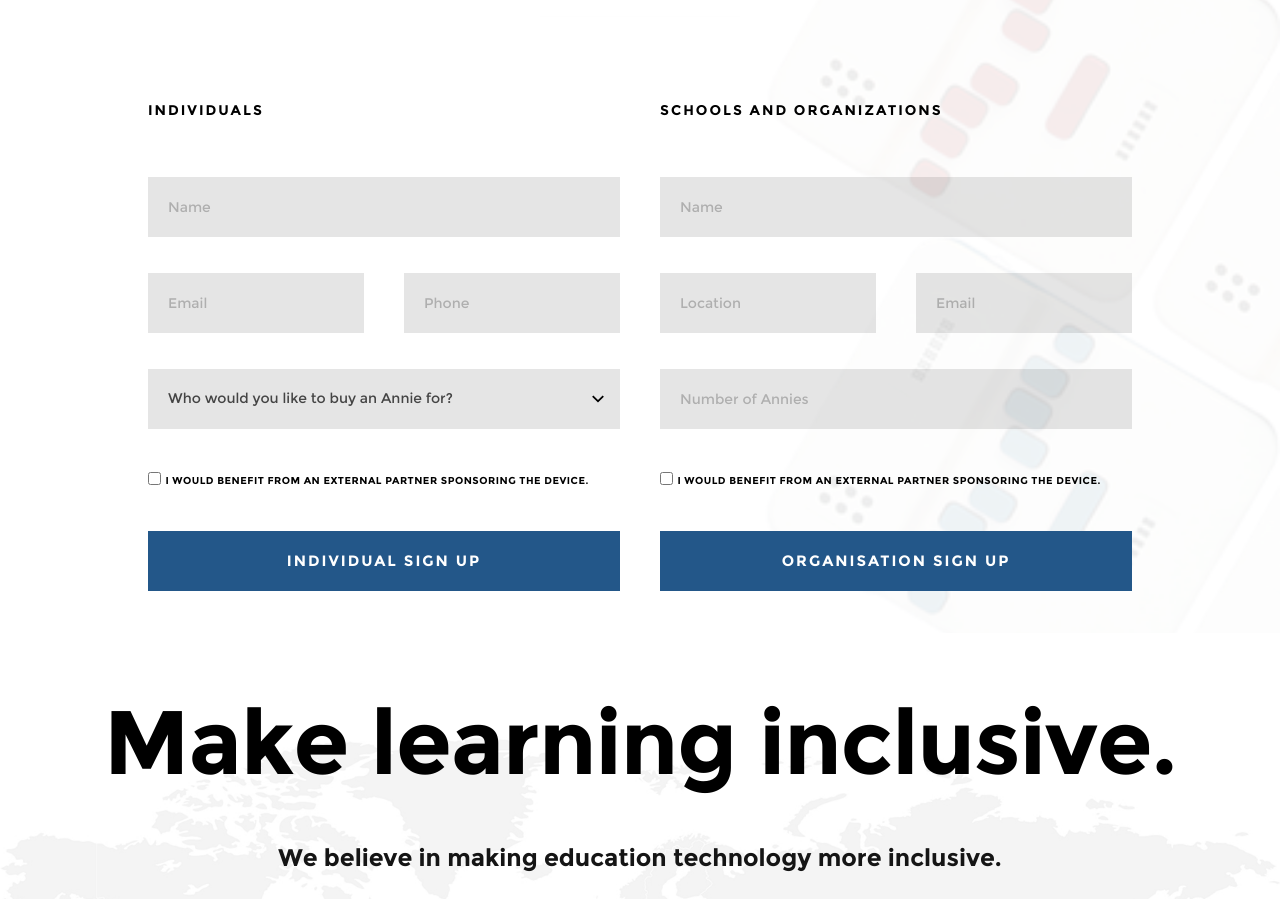
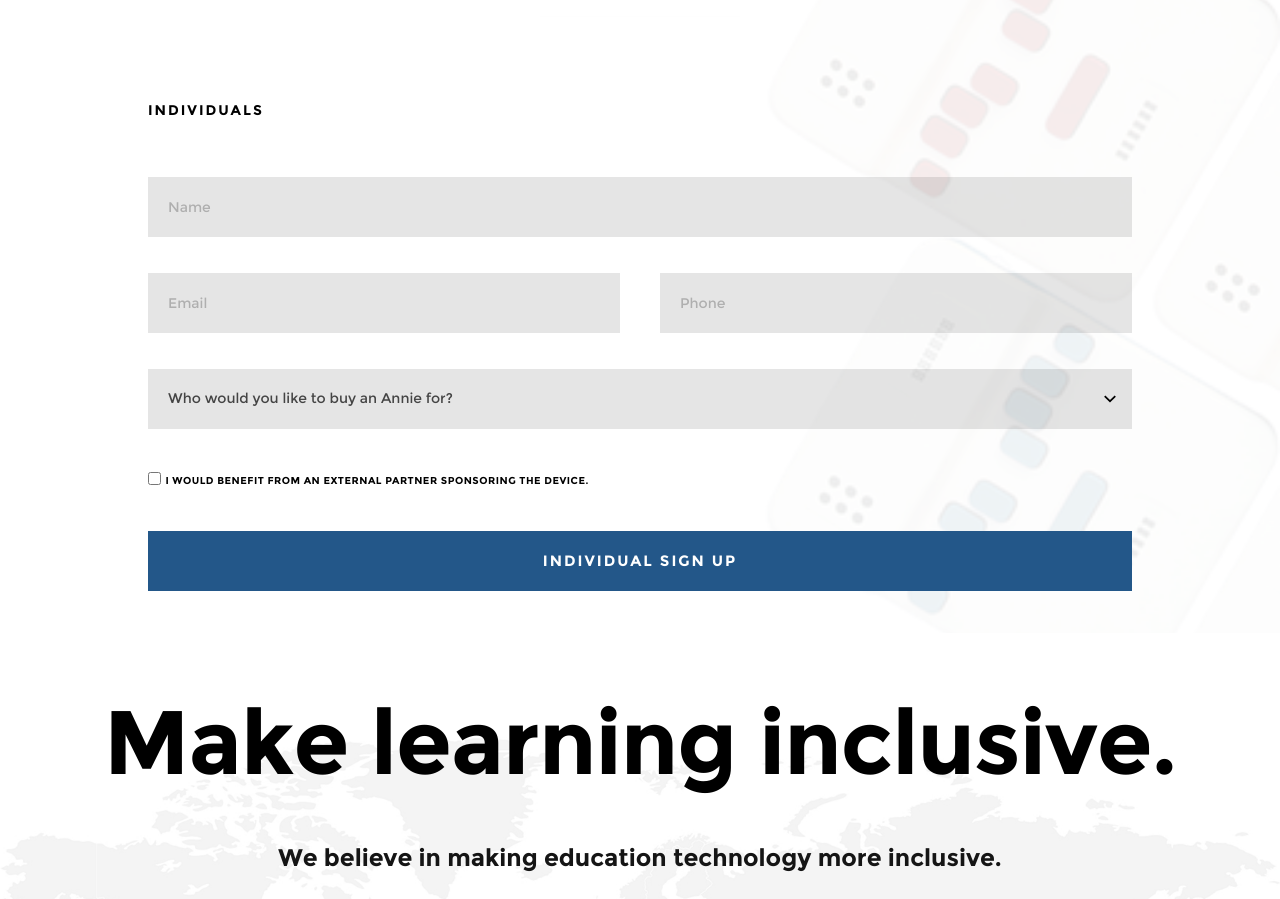
Before and after one commit to bhawesh96/annie, a plain HTML site: page index.html in a window 1280 px wide. Shown: the part 5030-5929 px from the top of the page. Drawn offline with Linux system fonts and the light colour scheme.

Commit message:
form changes

```diff
--- a/index.html
+++ b/index.html
@@ -361,7 +361,7 @@
 
    	<div class="row contact-content">
 
-   		<div class="col-six tab-full animate-this">
+   		<div class="col-twelve tab-full animate-this">
 
    			<h5>Individuals</h5>
 
@@ -423,12 +423,12 @@
       		</div>
 
          </div> <!-- end col-seven -->
-
+<!--
          <div class="col-six tab-full contact-info end animate-this">
 
          	<h5>Schools and Organizations</h5>
 
-         	            <!-- form -->
+         	            <!-- form
 						 <form name="contactForm" id="contactForm_s" method="post">
 
                <input name="contactFrom" type="hidden" value="schoolsandorganizations"/>
@@ -472,15 +472,16 @@
 										 </div>
 								</div>
 
-							   </form> <!-- end form -->
+							   </form> <!-- end form
 
-							 <!-- contact-warning -->
+							 <!-- contact-warning
 							 <div id="message-warning_s" class="message-warning"></div>
 
-							 <!-- contact-success -->
+							 <!-- contact-success
 							   <div id="message-success_s" class="message-success">
 								<i class="fa fa-check"></i>Your message was sent, thank you!<br>
 							   </div>
+							-->
 
 
    	</div> <!-- end row contact-content -->
```
